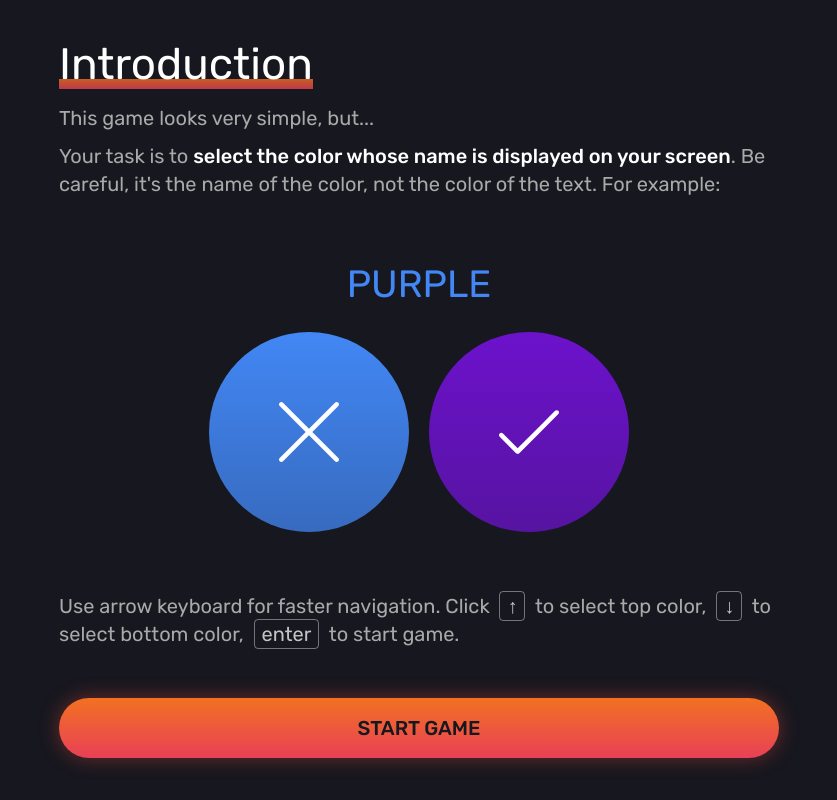
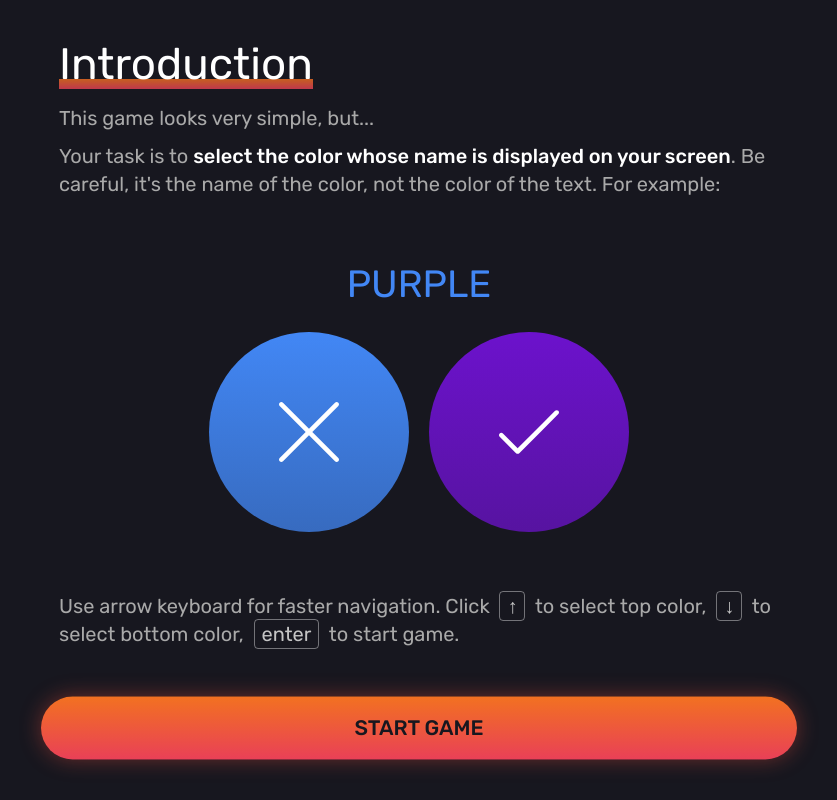
Before and after one commit to kstawinski/pickcolor.fun, a Vue app: page / in a window 1280 px wide. Shown: the whole page, without its empty margins (221-1058 px from the left). Built offline with nearby package versions, Linux system fonts and the light colour scheme.

Commit message:
Add buttons animation

```diff
--- a/src/App.vue
+++ b/src/App.vue
@@ -49,5 +49,25 @@ body {
       display: block;
       text-align: center;
     }
+    &_animated {
+      animation-name: pulse;
+      animation-duration: 2s;
+      animation-iteration-count: infinite;
+
+        &:hover {
+          animation-play-state: paused;
+        }
+    }
+}
+@keyframes pulse {
+  0% {
+    transform: scale(1);
+  }
+  50% {
+    transform: scale(1.05);
+  }
+  100% {
+    transform: scale(1);
+  }
 }
 </style>
--- a/src/components/Summary.vue
+++ b/src/components/Summary.vue
@@ -3,7 +3,7 @@
     <div class="summary_container">
       <div class="summary_result">👌 <span class="summary_score">{{ getLastScore() }}</span></div>
       <p class="summary_text">Maybe you'll try one more time?</p>
-      <button class="button" @click="redirectToGame">Try again</button>
+      <button class="button button_animated" @click="redirectToGame">Try again</button>
     </div>
   </div>
 </template>
--- a/src/views/About.vue
+++ b/src/views/About.vue
@@ -23,7 +23,7 @@
         </div>
         <ArrowNav class="about_paragraph" />
       </div>
-      <router-link to="/game" class="button button_full">Start game</router-link>
+      <router-link to="/game" class="button button_full button_animated">Start game</router-link>
     </div>
   </div>
 </template>
```
